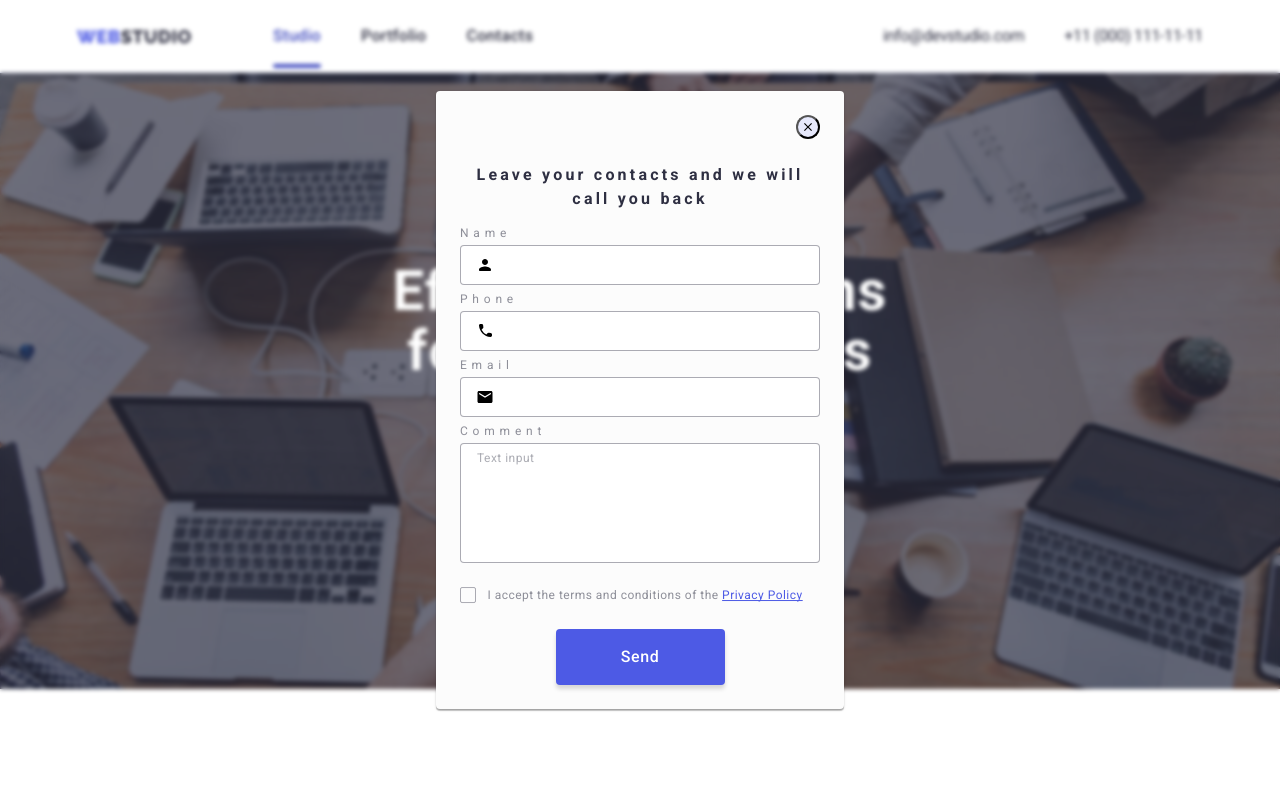
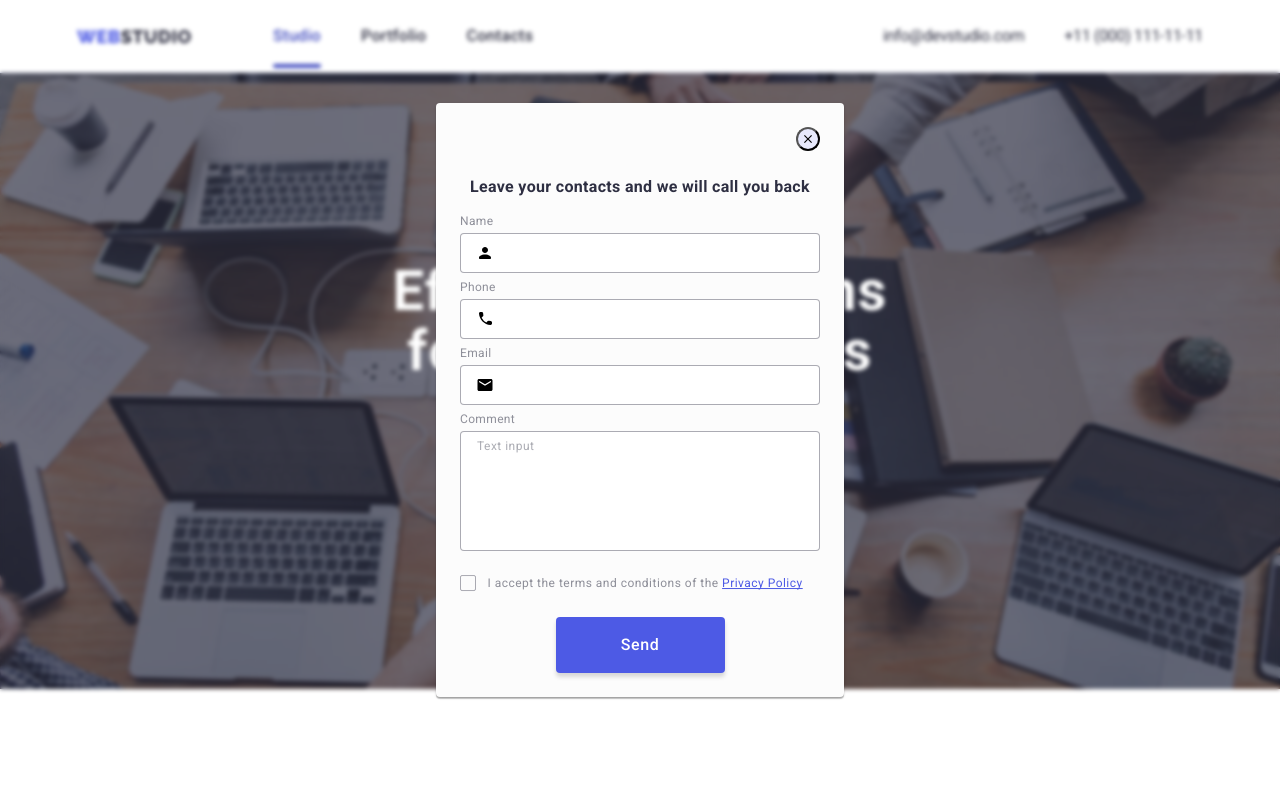
Before and after one commit to DanSport/goit-markup-hw-05, a plain HTML site: page index.html in a window 1280 px wide. Both pictures are taken after a click on the button "Order Service". Shown: the top 800 px of the page. Drawn offline with nearby package versions, Linux system fonts and the light colour scheme; a web font is replaced by a local one.

Commit message:
text_adjusted

```diff
--- a/css/styles.css
+++ b/css/styles.css
@@ -719,7 +719,7 @@ margin-top: 8px;
   font-size: 16px;
   font-weight: 500;
   line-height: 1.5;
-  letter-spacing: 0.2em;
+  letter-spacing: 0.02em;
   color: var(--NAVY-BLUE, #2E2F42);
   text-align: center;
 }
@@ -734,7 +734,7 @@ margin-top: 8px;
   margin-bottom: 4px;
   font-size: 12px;
   line-height: 1.16em;
-  letter-spacing: 0.4em;
+  letter-spacing: 0.03em;
   color: var(--LIGHT-SLATE, #8E8F99);
 }
 .modal-form-field{
```
